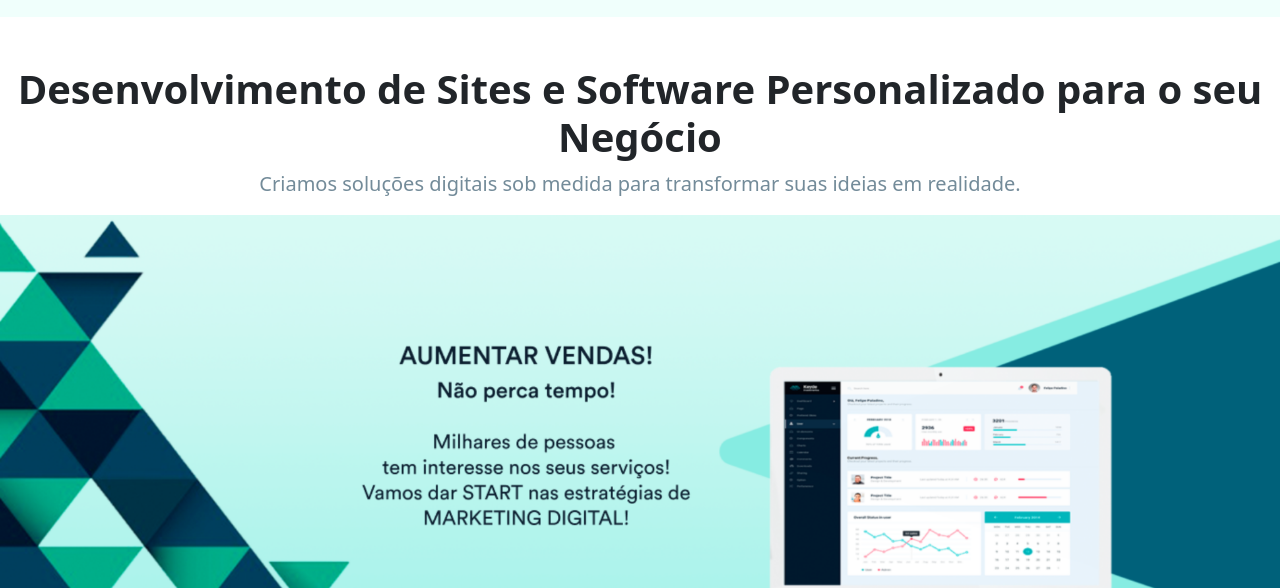
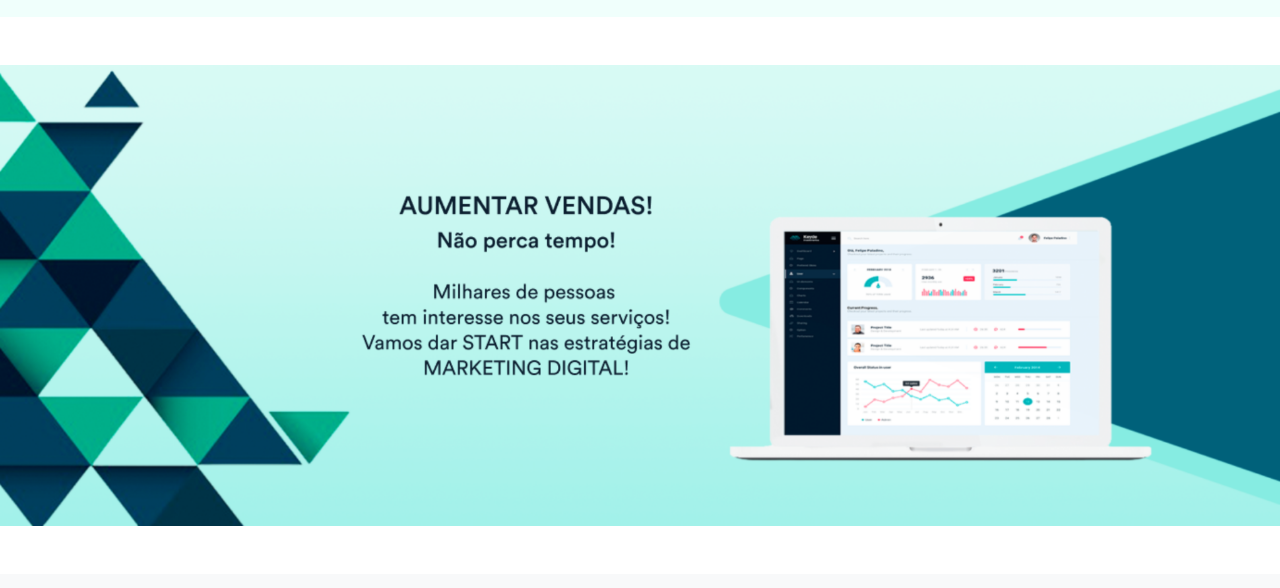
Before and after one commit to Donizetejr/StartDigital, a website: page index.html in a window 1280 px wide. Shown: the part 51-639 px from the top of the page. Drawn offline with nearby package versions, Linux system fonts and the light colour scheme.

Commit message:
corrigindo erros SEO

```diff
--- a/index.html
+++ b/index.html
@@ -58,8 +58,8 @@
 
     <!-- Inicio Banner -->
     <section id="banner" class="text-center py-5">
-        <h1 class="fw-bold">Desenvolvimento de Sites e Software Personalizado para o seu Negócio</h1>
-        <p class="lead">Criamos soluções digitais sob medida para transformar suas ideias em realidade.</p>
+        <!-- <h1 class="fw-bold">Desenvolvimento de Sites e Software Personalizado para o seu Negócio</h1>
+        <p class="lead">Criamos soluções digitais sob medida para transformar suas ideias em realidade.</p> -->
         <div class="row p-0">
             <img class="img-fluid d-md-none" src="./app/src/images/banner-mobile-.png">
             <img class="img-fluid d-none d-md-block" src="./app/src/images/banner-desktop.png">
```
